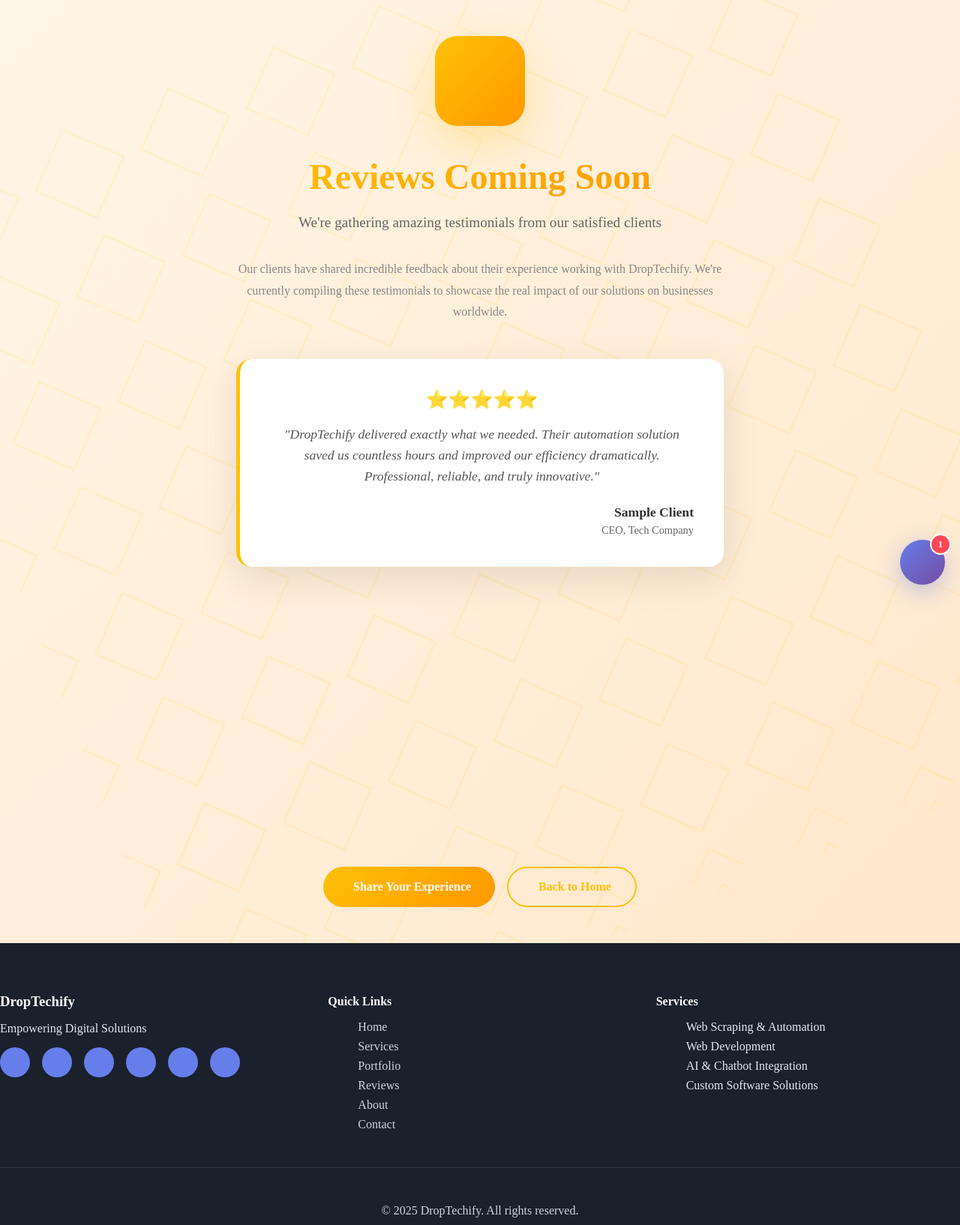
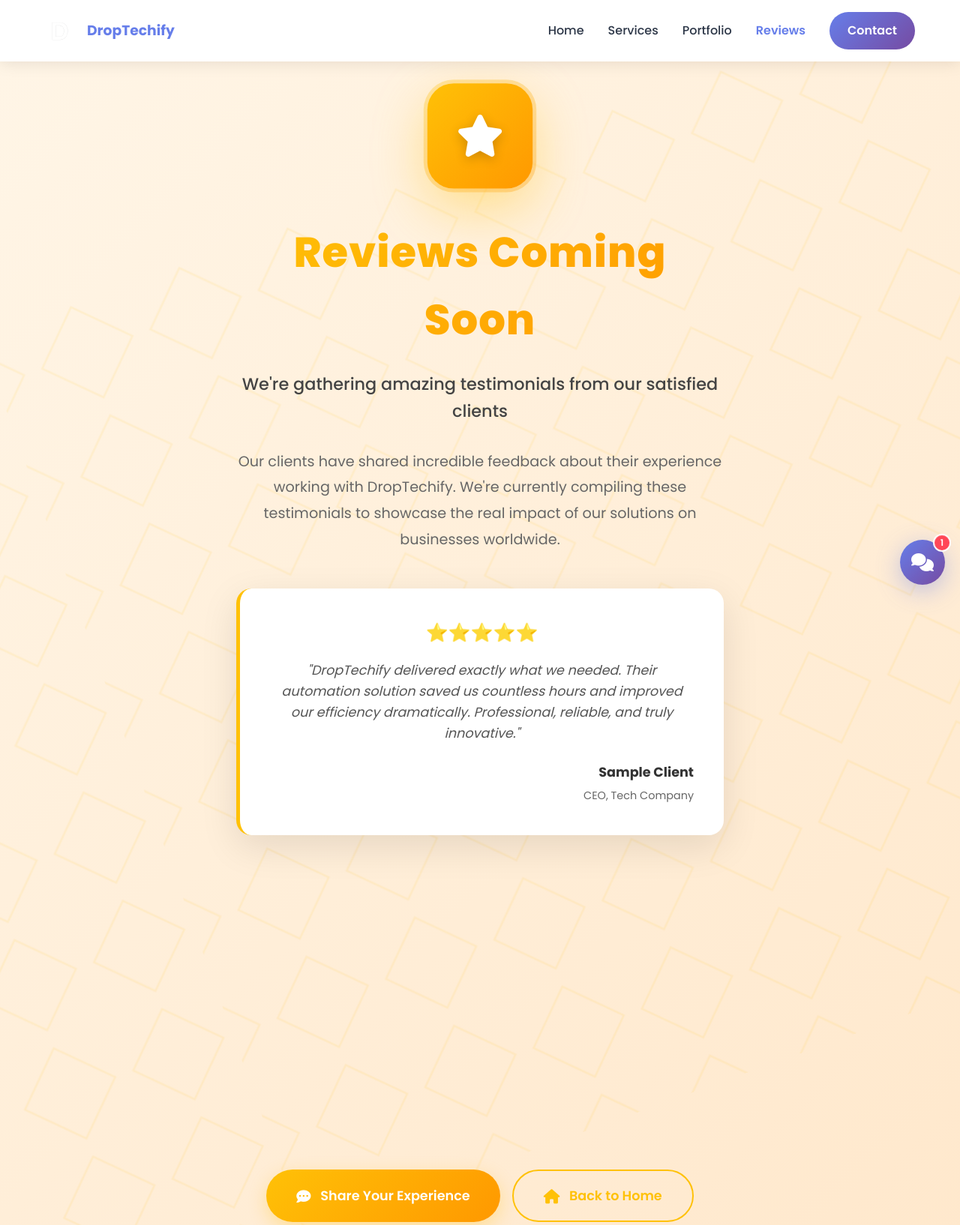
Before and after one commit to hussain1022/droptechify, a website: page reviews.html in a window 1280 px wide. Shown: the top 1634 px of the page at 75% size. Drawn offline with nearby package versions, Linux system fonts and the light colour scheme; no server answers.

Commit message:
Update reviews.html

```diff
--- a/reviews.html
+++ b/reviews.html
@@ -1,7 +1,35 @@
 <!DOCTYPE html>
 <html lang="en">
 <head>
-<link rel="icon" type="image/png" href="FAL.png">
+    <meta charset="UTF-8">
+    <meta name="viewport" content="width=device-width, initial-scale=1.0">
+    <title>Reviews - DropTechify</title>
+    <link rel="icon" type="image/png" href="FAL.png">
+    <link href="https://fonts.googleapis.com/css2?family=Poppins:wght@300;400;500;600;700;800;900&display=swap" rel="stylesheet">
+    <link rel="stylesheet" href="https://cdnjs.cloudflare.com/ajax/libs/font-awesome/6.4.0/css/all.min.css">
+    <link href="https://unpkg.com/aos@2.3.1/dist/aos.css" rel="stylesheet">
+    <link href="style.css" rel="stylesheet"></head>
+<body>
+    <!-- Header Navigation -->
+    <nav class="main-header" style="position: fixed; top: 0; left: 0; right: 0; background: rgba(255,255,255,0.95); backdrop-filter: blur(10px); z-index: 1000; padding: 1rem 0; box-shadow: 0 2px 20px rgba(0,0,0,0.1);">
+        <div class="container" style="display: flex; align-items: center; justify-content: space-between;">
+            <div class="logo" style="display: flex; align-items: center; gap: 1rem;">
+                <img src="FAL.png" alt="DropTechify" style="width: 40px; height: 40px; border-radius: 8px;">
+                <h3 style="margin: 0; color: #667eea; font-weight: 700;">DropTechify</h3>
+            </div>
+            <nav class="nav-links" style="display: flex; align-items: center; gap: 2rem;">
+                <a href="index.html" style="color: #2d3748; text-decoration: none; font-weight: 500; transition: color 0.3s;">Home</a>
+                <a href="index.html#services" style="color: #2d3748; text-decoration: none; font-weight: 500; transition: color 0.3s;">Services</a>
+                <a href="portfolio.html" style="color: #2d3748; text-decoration: none; font-weight: 500; transition: color 0.3s;">Portfolio</a>
+                <a href="reviews.html" style="color: #667eea; text-decoration: none; font-weight: 600;">Reviews</a>
+                <a href="index.html#contact" style="background: linear-gradient(135deg, #667eea 0%, #764ba2 100%); color: white; padding: 0.75rem 1.5rem; border-radius: 25px; text-decoration: none; font-weight: 600; transition: transform 0.3s;">Contact</a>
+            </nav>
+        </div>
+    </nav>
+
+    <!-- Add margin to account for fixed header -->
+    <div style="margin-top: 80px;"></div>
+
     <style>
         .coming-soon-section {
             min-height: 80vh;
@@ -38,49 +66,65 @@
         }
 
         .coming-soon-icon {
-            width: 120px;
-            height: 120px;
+            width: 140px;
+            height: 140px;
             background: linear-gradient(135deg, #ffc107 0%, #ff9800 100%);
-            border-radius: 30px;
+            border-radius: 35px;
             display: flex;
             align-items: center;
             justify-content: center;
-            margin: 0 auto 2rem;
-            box-shadow: 0 20px 60px rgba(255, 193, 7, 0.3);
+            margin: 0 auto 2.5rem;
+            box-shadow: 0 25px 70px rgba(255, 193, 7, 0.4);
             animation: bounce 2s ease-in-out infinite;
+            position: relative;
+        }
+
+        .coming-soon-icon::before {
+            content: '';
+            position: absolute;
+            top: -5px;
+            left: -5px;
+            right: -5px;
+            bottom: -5px;
+            background: linear-gradient(135deg, rgba(255, 193, 7, 0.3), rgba(255, 152, 0, 0.3));
+            border-radius: 40px;
+            z-index: -1;
         }
 
         @keyframes bounce {
-            0%, 100% { transform: translateY(0); }
-            50% { transform: translateY(-10px); }
+            0%, 100% { transform: translateY(0) scale(1); }
+            50% { transform: translateY(-12px) scale(1.05); }
         }
 
         .coming-soon-icon i {
-            font-size: 3rem;
+            font-size: 3.5rem;
             color: white;
+            text-shadow: 0 4px 15px rgba(0,0,0,0.2);
         }
 
         .coming-soon-title {
-            font-size: 3rem;
+            font-size: 3.5rem;
             font-weight: 800;
             color: #1a1a1a;
-            margin-bottom: 1rem;
+            margin-bottom: 1.5rem;
             background: linear-gradient(135deg, #ffc107 0%, #ff9800 100%);
             -webkit-background-clip: text;
             -webkit-text-fill-color: transparent;
             background-clip: text;
+            letter-spacing: 1px;
         }
 
         .coming-soon-subtitle {
-            font-size: 1.2rem;
-            color: #666;
+            font-size: 1.4rem;
+            color: #444;
             margin-bottom: 2rem;
             line-height: 1.6;
+            font-weight: 500;
         }
 
         .coming-soon-description {
-            font-size: 1rem;
-            color: #888;
+            font-size: 1.2rem;
+            color: #666;
             margin-bottom: 3rem;
             line-height: 1.8;
         }
@@ -168,7 +212,7 @@
         .btn-primary {
             background: linear-gradient(135deg, #ffc107 0%, #ff9800 100%);
             color: white;
-            padding: 1rem 2rem;
+            padding: 1.2rem 2.5rem;
             border: none;
             border-radius: 50px;
             font-weight: 600;
@@ -176,37 +220,118 @@
             transition: all 0.3s ease;
             display: inline-flex;
             align-items: center;
-            gap: 0.5rem;
+            gap: 0.8rem;
+            font-size: 1.1rem;
+            box-shadow: 0 8px 25px rgba(255, 193, 7, 0.3);
         }
 
         .btn-primary:hover {
-            transform: translateY(-2px);
-            box-shadow: 0 10px 30px rgba(255, 193, 7, 0.4);
+            transform: translateY(-3px);
+            box-shadow: 0 12px 35px rgba(255, 193, 7, 0.5);
+            background: linear-gradient(135deg, #ff9800 0%, #ffc107 100%);
+        }
+
+        .btn-primary i {
+            font-size: 1.2rem;
         }
 
         .btn-secondary {
             background: transparent;
             color: #ffc107;
             border: 2px solid #ffc107;
-            padding: 1rem 2rem;
+            padding: 1.2rem 2.5rem;
             border-radius: 50px;
             font-weight: 600;
             text-decoration: none;
             transition: all 0.3s ease;
             display: inline-flex;
             align-items: center;
-            gap: 0.5rem;
+            gap: 0.8rem;
+            font-size: 1.1rem;
         }
 
         .btn-secondary:hover {
             background: #ffc107;
             color: white;
-            transform: translateY(-2px);
+            transform: translateY(-3px);
+            box-shadow: 0 8px 25px rgba(255, 193, 7, 0.3);
+        }
+
+        .btn-secondary i {
+            font-size: 1.2rem;
         }
 
         @media (max-width: 768px) {
             .coming-soon-title {
+                font-size: 2.5rem;
+                line-height: 1.2;
+                margin-bottom: 1rem;
+            }
+
+            .coming-soon-subtitle {
+                font-size: 1.3rem;
+                padding: 0 1rem;
+            }
+
+            .coming-soon-description {
+                font-size: 1.1rem;
+                padding: 0 1rem;
+            }
+
+            .coming-soon-icon {
+                width: 120px;
+                height: 120px;
+                margin-bottom: 2rem;
+            }
+
+            .coming-soon-icon i {
+                font-size: 3rem;
+            }
+
+            .testimonial-preview {
+                padding: 2rem 1.5rem;
+                margin: 0 1rem 3rem;
+            }
+
+            .preview-text {
+                font-size: 1rem;
+            }
+
+            .stats-preview {
+                grid-template-columns: repeat(2, 1fr);
+                gap: 1.5rem;
+                margin: 0 1rem 3rem;
+            }
+
+            .stat-number {
                 font-size: 2rem;
+            }
+
+            .cta-buttons {
+                flex-direction: column;
+                align-items: center;
+                padding: 0 1rem;
+            }
+
+            .btn-primary, .btn-secondary {
+                width: 100%;
+                max-width: 280px;
+                padding: 1.2rem 2rem;
+                font-size: 1rem;
+            }
+        }
+
+        @media (max-width: 480px) {
+            .coming-soon-title {
+                font-size: 2rem;
+            }
+
+            .coming-soon-subtitle {
+                font-size: 1.2rem;
+            }
+
+            .coming-soon-description {
+                font-size: 1rem;
             }
 
             .coming-soon-icon {
@@ -218,17 +343,8 @@
                 font-size: 2.5rem;
             }
 
-            .testimonial-preview {
-                padding: 2rem;
-            }
-
             .stats-preview {
-                grid-template-columns: repeat(2, 1fr);
-            }
-
-            .cta-buttons {
-                flex-direction: column;
-                align-items: center;
+                grid-template-columns: 1fr;
             }
         }
        /* Footer */
@@ -276,14 +392,16 @@
 }
 
 .social-links a {
-    width: 40px;
-    height: 40px;
+    width: 45px;
+    height: 45px;
     background: #667eea;
     border-radius: 50%;
     display: flex;
     align-items: center;
     justify-content: center;
     transition: all 0.3s ease;
+    font-size: 1.2rem;
+    color: white;
 }
 
 .social-links a:hover {
@@ -366,6 +484,24 @@
     font-size: 24px;
 }
 
+        /* Header Navigation Styles */
+        .main-header a:hover {
+            color: #667eea !important;
+        }
+
+        .nav-links a:hover {
+            transform: translateY(-2px);
+        }
+
+        @media (max-width: 768px) {
+            .nav-links {
+                display: none;
+            }
+            .logo h3 {
+                font-size: 1.2rem;
+            }
+        }
+
         /* Sticky Footer Layout */
         html, body {
             height: 100%;
@@ -374,8 +510,6 @@
         }
 
         body {
-            display: flex;
-            flex-direction: column;
             min-height: 100vh;
         }
 
@@ -386,6 +520,7 @@
         .coming-soon-section {
             min-height: auto;
             padding: 3rem 2rem;
+            padding-top: 2rem;
         }
 
         .footer {
```
